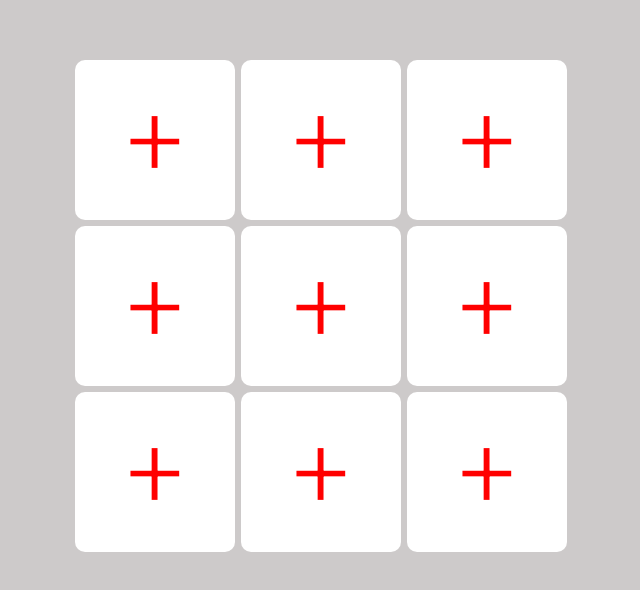
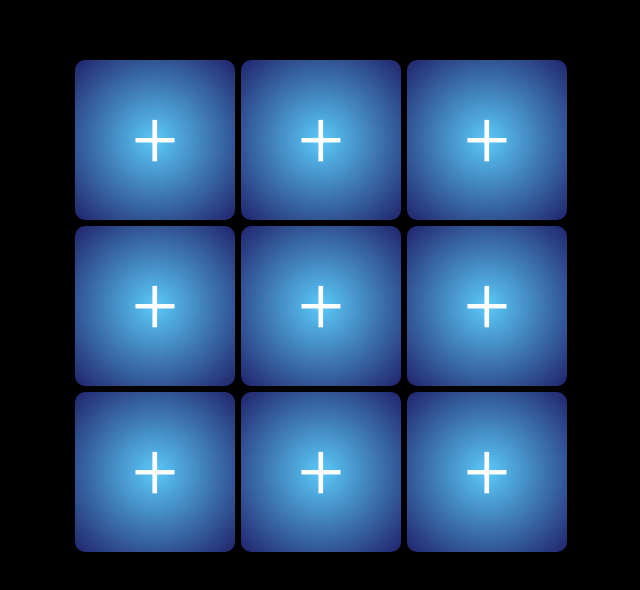
Before and after one commit to xplodivity/drag-drop-swap-add-delete, a plain HTML site: page index.html in a window 1280 px wide. Shown: the part 102-692 px from the top of the page, without its empty margins (319-959 px from the left). Drawn offline with Linux system fonts and the light colour scheme.

Commit message:
design change

```diff
--- a/style.css
+++ b/style.css
@@ -1,5 +1,5 @@
 body {
-  background: #cdcaca;
+  background: #000;
   font-family: "Roboto", sans-serif;
 }
 
@@ -40,7 +40,7 @@ body {
   border-radius: 10px;
   margin: 2px;
   border: solid 0px salmon;
-  background: white;
+  background: radial-gradient(#5ac9f9, #4e54ff6b);
 }
 
 .hovered {
@@ -58,8 +58,8 @@ body {
   justify-content: center;
   align-items: center;
   position: absolute;
-  color: red;
-  font-size: 100px;
+  color: #ffffff;
+  font-size: 80px;
   height: 100%;
   width: 100%;
   font-weight: 400;
```
